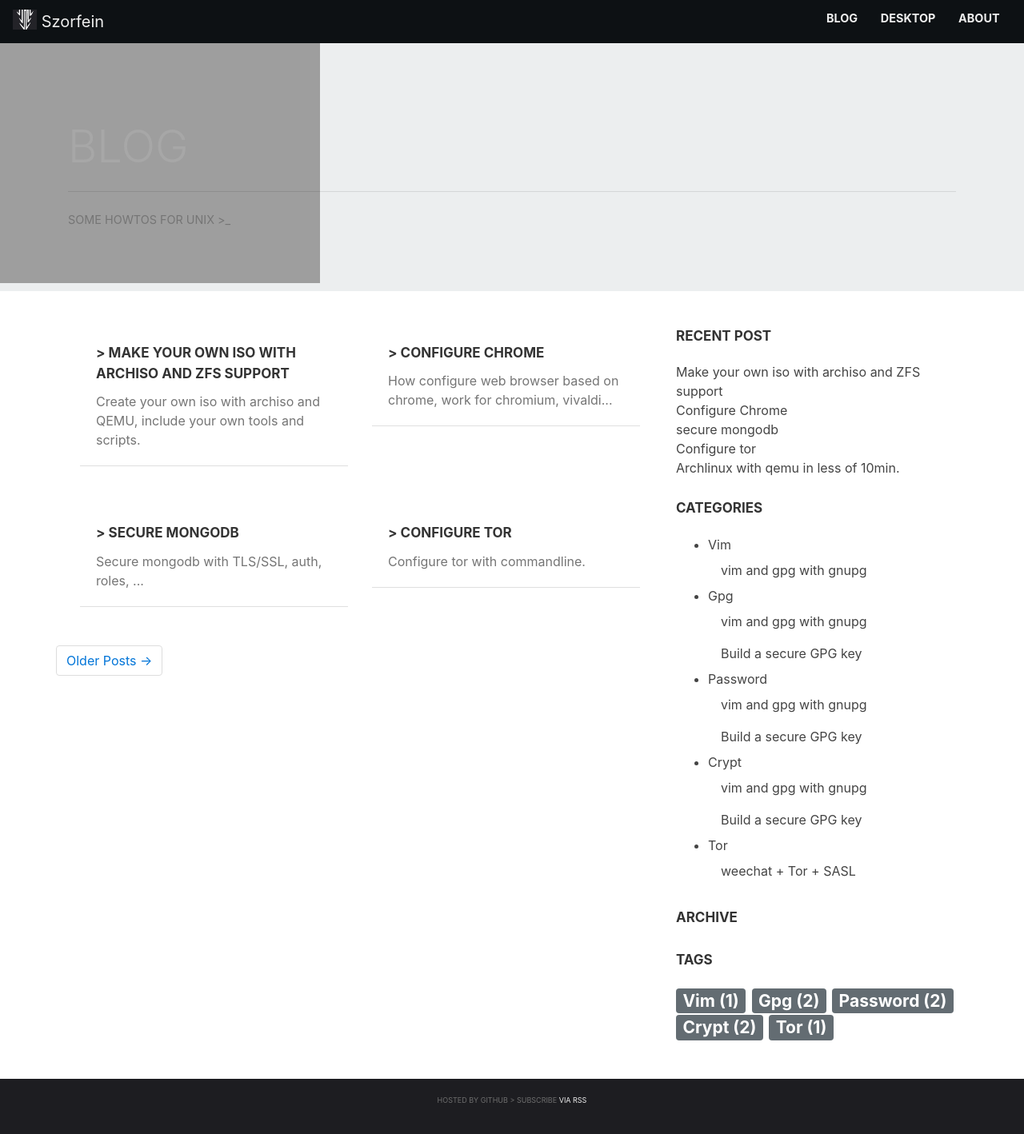
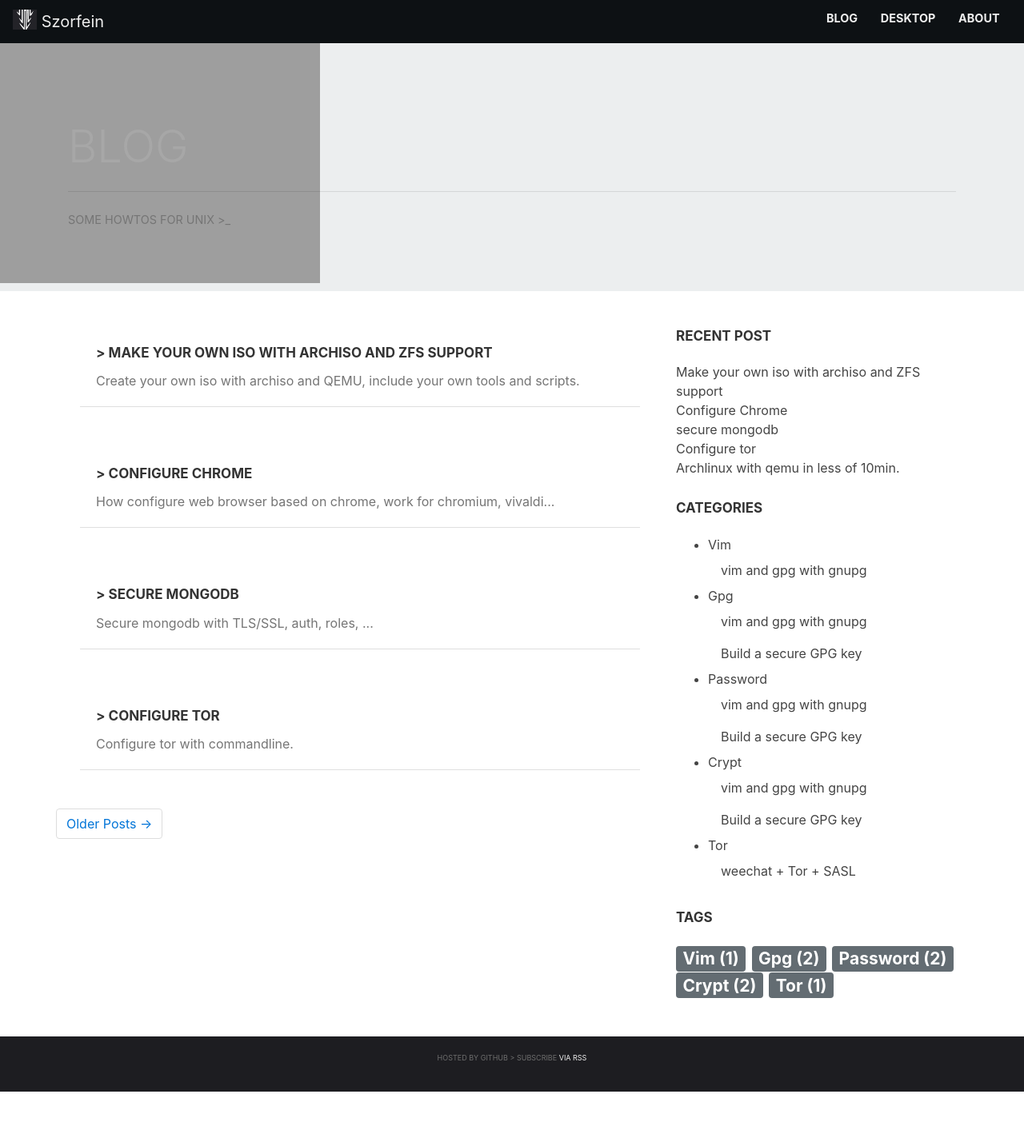
Before and after one commit to szorfein/szorfein.github.io, a Jekyll site: the page built from blog/index.html, in a window 1280 px wide. Shown: the whole page at 80% size. Built offline with Jekyll 4.4.1, drawn with Linux system fonts in a browser that asks for light colours; the list of posts is cut into pages by our own code; comment, search, counter and statistics services are not loaded; after the commit the page ends 1365 px from its top, so only the background shows below that.

Commit message:
Blog: post md-12 rather md-6

```diff
--- a/_includes/post.html
+++ b/_includes/post.html
@@ -6,7 +6,6 @@
         <p class="card-text">{{ include.description }}</p>
     </div>
     <div class="card-footer">
-        <p class="desc_post">
-        </p>
+        <p class="desc_post"></p>
     </div>
 </div>
--- a/_layouts/sidebar.html
+++ b/_layouts/sidebar.html
@@ -12,7 +12,7 @@ layout: default
                     {% capture postImageUrl %}{{post.img-url}}{% endcapture %}
                     {% capture postUrl %}{{post.url}}{% endcapture %}
                     {% capture postDesc %}{{post.description}}{% endcapture %}
-                    <div class="col-xs-12 col-sm-12 col-md-6">
+                    <div class="col-xs-12 col-sm-12 col-md-12">
                         {% include post.html title=postTitle image=postImageUrl url=postUrl description=postDesc %}
                     </div>
                     {% endfor %}
@@ -79,10 +79,6 @@ layout: default
             </div>
 
             <div class="widget">
-                <h1 class="title">archive</h1>
-            </div>
-
-            <div class="widget">
                 <h1 class="title">tags</h1>
                 <h3>
                     {% for tag in site.data.tags %}
```
